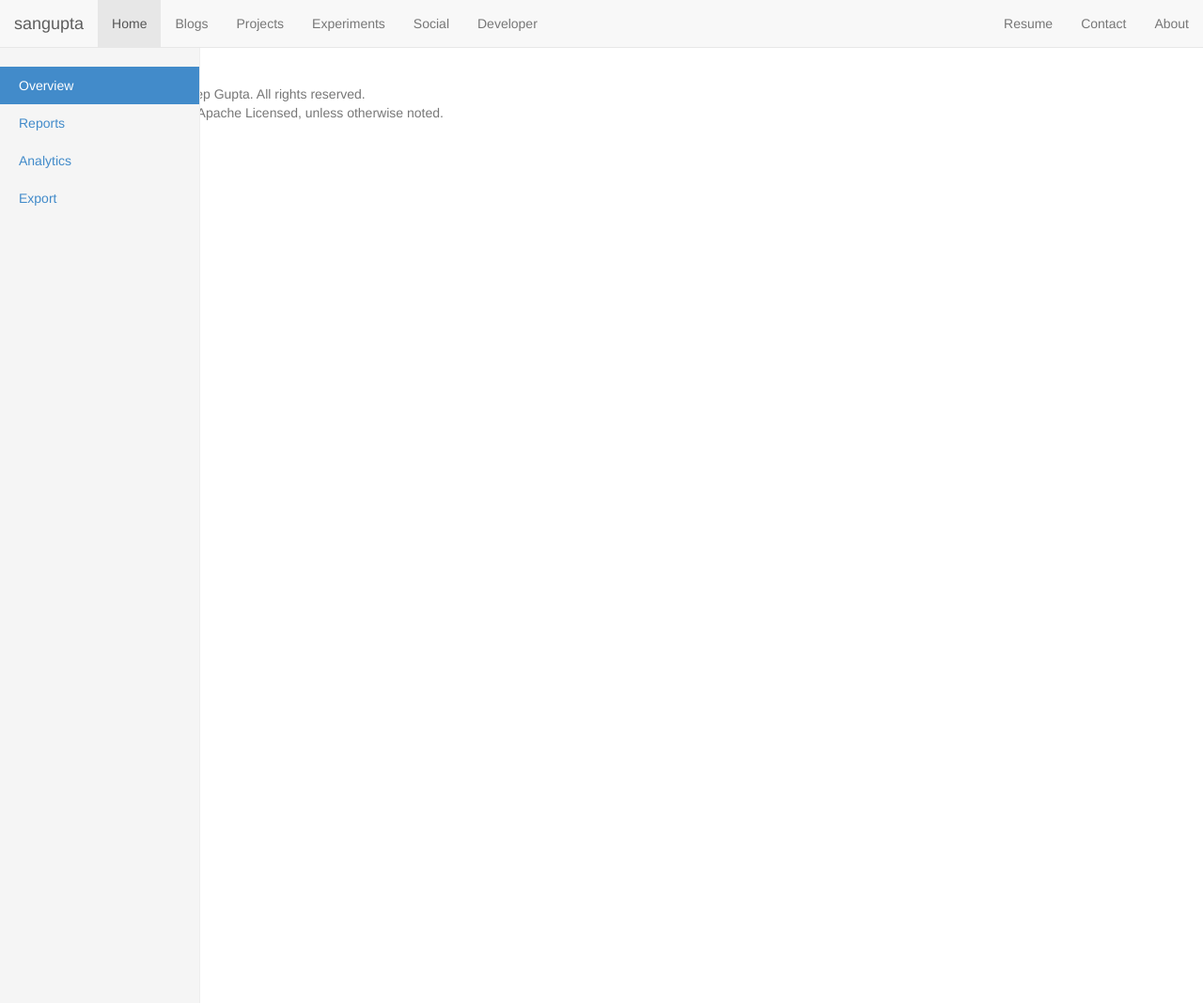
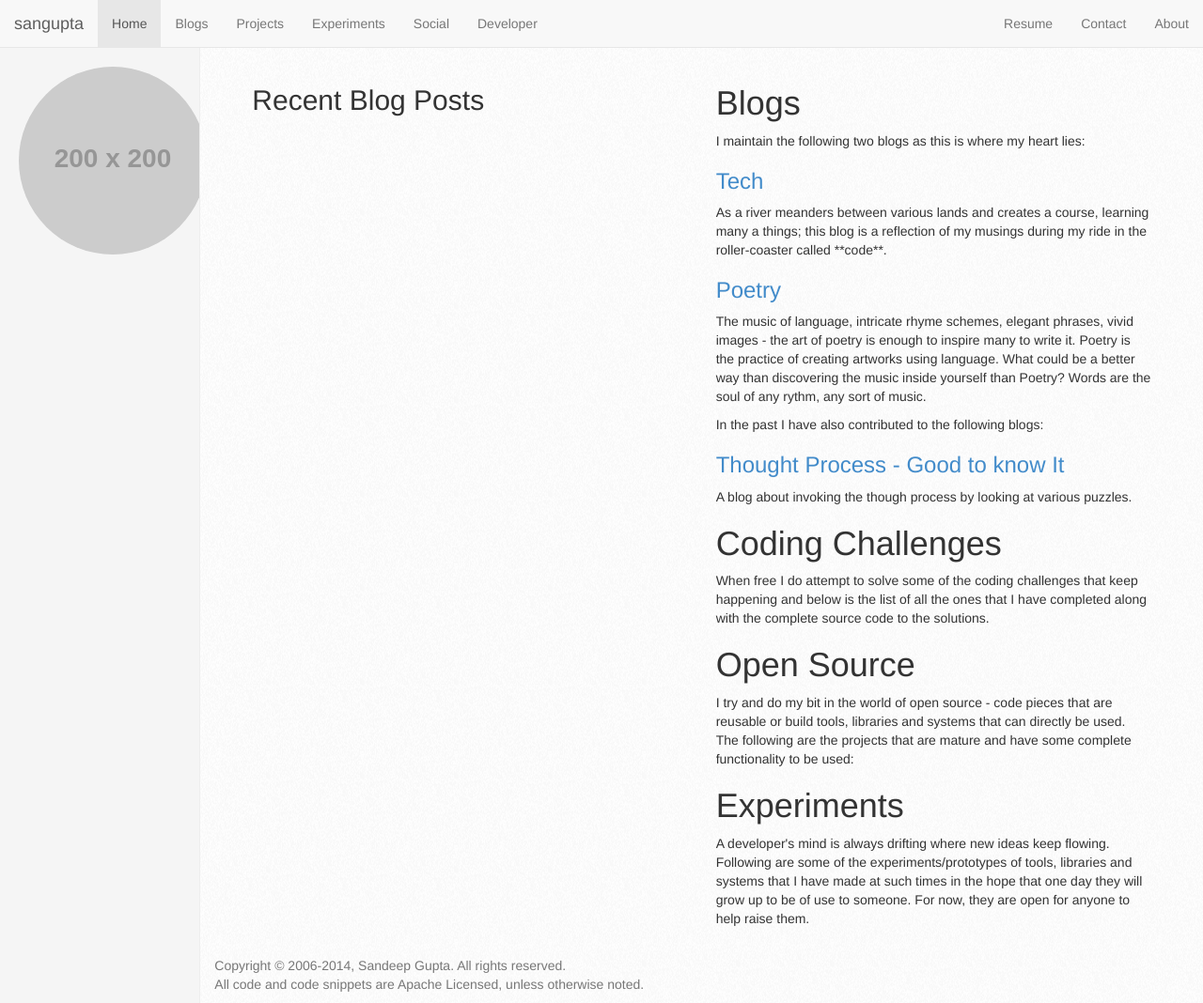
Before and after one commit to sangupta/sangupta.github.io, a Jekyll site: the page built from index.html, in a window 1280 px wide and 1068 px high. Shown: the whole window at 94% size. Built offline with Jekyll 4.4.1, drawn with Linux system fonts in a browser that asks for light colours; Markdown is read by kramdown in place of the engine named in the settings.

Commit message:
first cut of home page alignment

```diff
--- /dev/null
+++ b/_includes/about.html
@@ -0,0 +1,28 @@
+<h1>Blogs</h1>
+
+{% include blogs.html %}
+
+<h1>Coding Challenges</h1>
+
+<p>
+When free I do attempt to solve some of the coding challenges that keep happening
+and below is the list of all the ones that I have completed along with the complete
+source code to the solutions.
+</p>
+
+<h1>Open Source</h1>
+
+<p>
+I try and do my bit in the world of open source - code pieces that are reusable or
+build tools, libraries and systems that can directly be used. The following are the
+projects that are mature and have some complete functionality to be used:
+</p>
+
+<h1>Experiments</h1>
+
+<p>
+A developer's mind is always drifting where new ideas keep flowing. Following are some
+of the experiments/prototypes of tools, libraries and systems that I have made at such
+times in the hope that one day they will grow up to be of use to someone. For now, they
+are open for anyone to help raise them.
+</p>
--- /dev/null
+++ b/_includes/allposts.html
@@ -0,0 +1,3 @@
+<!-- Show all current posts -->
+
+<h2>Recent Blog Posts</h2>
--- /dev/null
+++ b/_includes/blogs.html
@@ -0,0 +1,33 @@
+I maintain the following two blogs as this is where my heart lies:
+
+<h3>
+	<a href="/blog/tech.html">Tech</a>
+</h3>
+
+<p>
+As a river meanders between various lands and creates a course, learning many a things; this
+blog is a reflection of my musings during my ride in the roller-coaster called **code**.
+</p>
+
+<h3>
+	<a href="/blog/poetry.html">Poetry</a>
+</h3>
+
+<p>
+The music of language, intricate rhyme schemes, elegant phrases, vivid images - the art of
+poetry is enough to inspire many to write it. Poetry is the practice of creating artworks using
+language. What could be a better way than discovering the music inside yourself than Poetry?
+Words are the soul of any rythm, any sort of music.
+</p>
+
+<p>
+In the past I have also contributed to the following blogs:
+</p>
+
+<h3>
+	<a href="http://goodtoknowit.blogspot.com/" target="_blank">Thought Process - Good to know It</a>
+</h3>
+
+<p>
+A blog about invoking the though process by looking at various puzzles.
+</p>
--- /dev/null
+++ b/_includes/sidebar.html
@@ -0,0 +1,12 @@
+<!--
+<ul class="nav nav-sidebar">
+    <li class="active"><a href="#">Overview <span class="sr-only">(current)</span></a></li>
+    <li><a href="#">Reports</a></li>
+    <li><a href="#">Analytics</a></li>
+    <li><a href="#">Export</a></li>
+</ul>
+-->
+
+<div class="center-block">
+	<img src="http://placehold.it/200x200" alt="Sandeep Gupta" class="img-circle" >
+</div>
--- a/_layouts/default.html
+++ b/_layouts/default.html
@@ -62,19 +62,15 @@
     <div class="container-fluid">
         <div class="row">
             <div class="col-sm-3 col-md-2 sidebar">
-                <ul class="nav nav-sidebar">
-                    <li class="active"><a href="#">Overview <span class="sr-only">(current)</span></a></li>
-                    <li><a href="#">Reports</a></li>
-                    <li><a href="#">Analytics</a></li>
-                    <li><a href="#">Export</a></li>
-                  </ul>
+                {% include sidebar.html %}
             </div>
             <div class="col-sm-9 col-sm-offset-3 col-md-10 col-md-offset-2 main">
                 {{ content }}
             </div>
         </div>
-        <div class="row">
-                <footer class="footer">
+    </div>
+
+    <footer class="footer col-md-offset-2">
       <div class="container-fluid">
         <p class="text-muted">
             Copyright &copy; 2006-2014, Sandeep Gupta. All rights reserved.
@@ -84,10 +80,6 @@
       </div>
     </footer>
 
-
-        </div>
-    </div>
-
 	<!-- Latest compiled and minified JavaScript -->
     <script src="/assets/js/jquery-2.1.1.min.js" type="text/javascript"></script>
     <script src="/assets/js/bootstrap-3.3.0.min.js" type="text/javascript"></script></body>
--- a/assets/css/sangupta.css
+++ b/assets/css/sangupta.css
@@ -68,3 +68,8 @@ body {
 .post-content h2 {
   font-size: 24px;
 }
+
+body {
+  background-image: url("/assets/images/bg.png");
+  background-repeat: repeat;
+}
--- a/index.html
+++ b/index.html
@@ -2,3 +2,14 @@
 layout: default
 title: Home
 ---
+
+<div class="container-fluid">
+	<div class="row">
+		<div class="col-md-6">
+			{% include allposts.html %}
+		</div>
+		<div class="col-md-6">
+			{% include about.html %}
+		</div>
+	</div>
+</div>
```
Also changed, not shown: blogs.md (+1 -21 lines), assets/images/bg.png (added).
